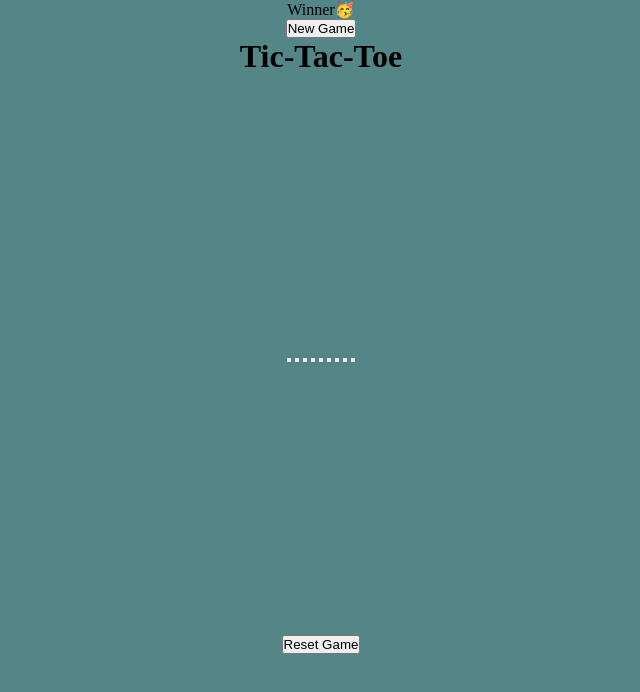
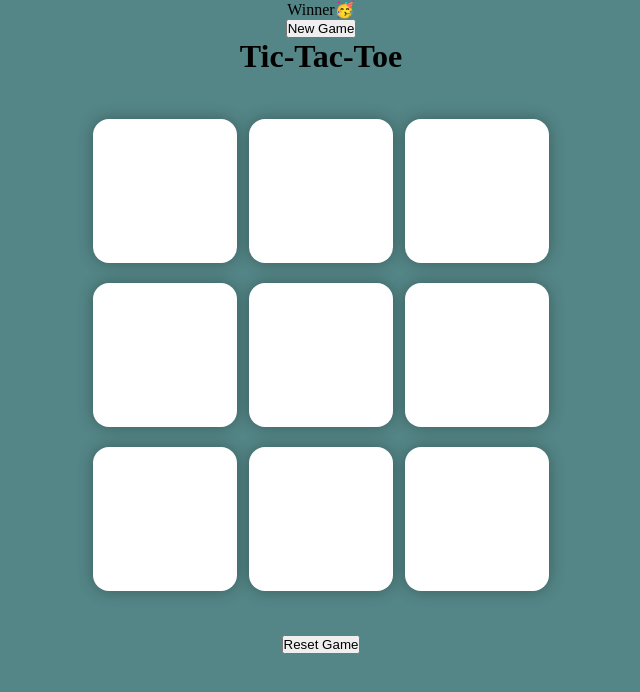
Before and after one commit to adagio-learner/4-projectBasedWebDevLearning, a plain HTML site: page 1 TicTacToe/index.html in a window 1280 px wide. Shown: the whole page, without its empty margins (319-959 px from the left). Drawn offline with Linux system fonts and the light colour scheme.

Commit message:
add styling in style.css

```diff
--- a/1 TicTacToe/style.css
+++ b/1 TicTacToe/style.css
@@ -14,3 +14,24 @@ body {
     justify-content: center;
     align-items: center;
 }
+
+.game {
+    height: 60vmin;
+    width: 60vmin;
+    display: flex;
+    flex-wrap: wrap;
+    justify-content: center;
+    align-items: center;
+    gap: 1.5vmin;
+}
+
+.box {
+    height: 18vmin;
+    width: 18vmin;
+    border-radius: 1rem;
+    border: none;
+    box-shadow: 0 0 1rem rgba(0, 0, 0, 0.3);
+    font-size: 9vmin;
+    color: #b0413e;
+    background-color: #fff;
+}
```
